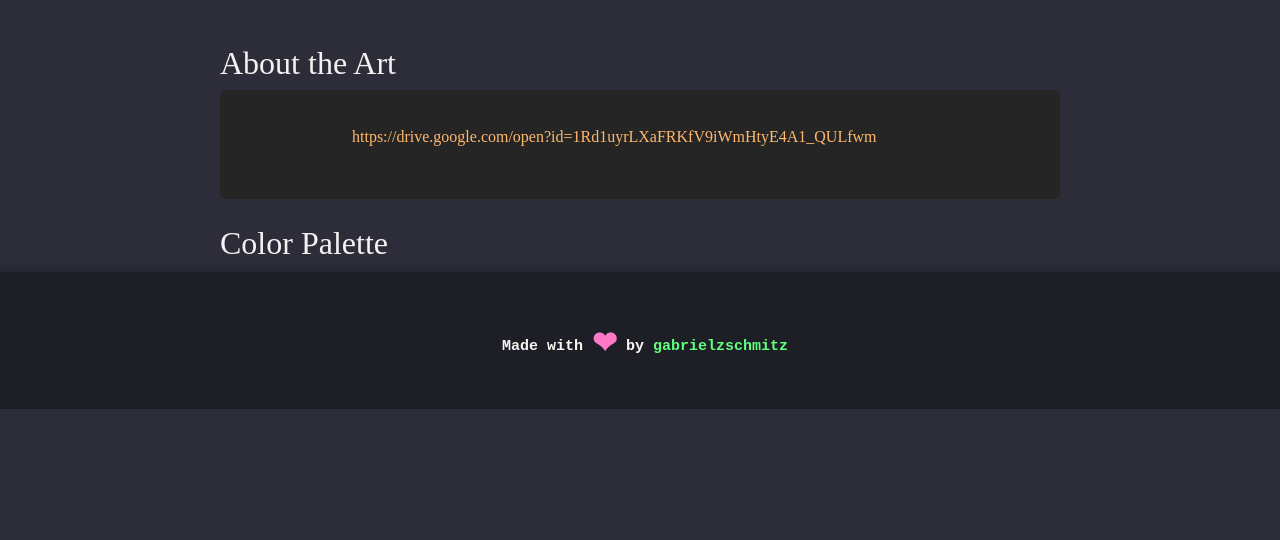
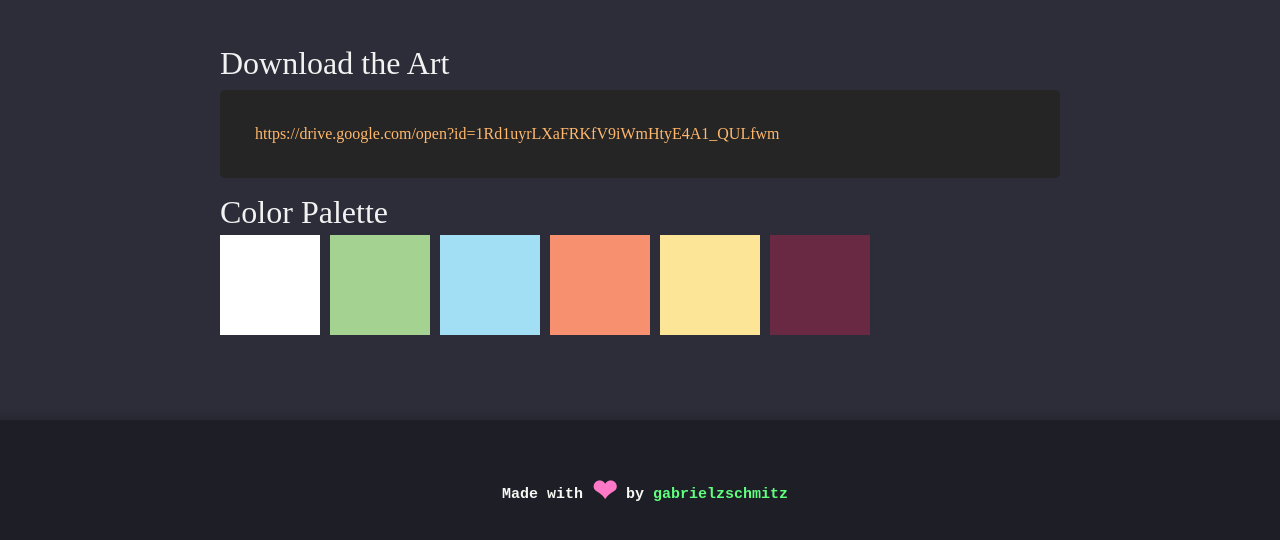
Before and after one commit to gabrielzschmitz/DRAWING-SITE, a plain HTML site: page pages/caterpie.html in a window 1280 px wide. Shown: the part 806-1346 px from the top of the page. Before the commit the page ends 1215 px from the top, so only its background shows below. Drawn offline with Linux system fonts and the light colour scheme; a web font is replaced by a local one.

Commit message:
Format Documents + Color Palettes and Easy Copy

```diff
--- a/css/color-palettes/color-palettes_caterpie.css
+++ b/css/color-palettes/color-palettes_caterpie.css
@@ -3,40 +3,89 @@
 
 
 /*color-palettes cfg*/
-.palette_wrap{
+#palettes{
     display: flex;
-    flex-direction: row;
-    flex-wrap: wrap;
+    justify-content: left;
+    padding-bottom: 100px;
+    width: 660px;
 }
-.palette_wrap .palette{
-    margin: 10px;
-    border-radius: 10px;
-    height: 150px;
-    width: 150px;
-    position: relative;
-    display: inline-block;
-    box-sizing: border-box;
+
+#palette-color1{
+    width: 100px;
+    height: 100px;
+    float: left;
+    margin-right: 10px;
+    background-color: #ffffff;
+    font-size: 0px;
+    display: flex;
+    justify-content: center;
 }
-.palette-color1{
-    background: #ffffffff;
+#palette-color2{
+    width: 100px;
+    height: 100px;
+    float: left;
+    margin-right: 10px;
+    background-color: #a4d291;
+    font-size: 0px;
+    display: flex;
+    justify-content: center;
 }
-.palette-color2{
-    background: #a4d291ff;
+#palette-color3{
+    width: 100px;
+    height: 100px;
+    float: left;
+    margin-right: 10px;
+    background-color: #a2dff4;
+    font-size: 0px;
+    display: flex;
+    justify-content: center;
 }
-.palette-color3{
-    background: #a2dff4ff;
+#palette-color4{
+    width: 100px;
+    height: 100px;
+    float: left;
+    margin-right: 10px;
+    background-color: #f7906f;
+    font-size: 0px;
+    display: flex;
+    justify-content: center;
 }
-.palette-color4{
-    background: #f7906fff;
+#palette-color5{
+    width: 100px;
+    height: 100px;
+    float: left;
+    margin-right: 10px;
+    background-color: #fce597;
+    font-size: 0px;
+    display: flex;
+    justify-content: center;
 }
-.palette-color5{
-    background: #fce597ff;
+#palette-color6{
+    width: 100px;
+    height: 100px;
+    float: left;
+    margin-right: 10px;
+    background-color: #692943;
+    font-size: 0px;
+    display: flex;
+    justify-content: center;
 }
-.palette-color6{
-    background: #692943ff;
+
+main{
+     padding-bottom: 175px;
+ }
+
+/*buttons*/
+button{
+    width: 100px;
+    height: 100px;
+    border: 0;
+    background-color: inherit;
+    color: transparent;
 }
-/*color-palettes cfg*/
-
-
-
-/*color-palettes animation*/
+button:hover{
+    color: #f8f8f2;
+    font-family: Fira Code, monospace;
+    font-weight: bold;
+    font-size: 16px;
+}
--- a/css/drawings_style.css
+++ b/css/drawings_style.css
@@ -173,20 +173,17 @@ p{
     margin: 0 0 .5em;
     padding: 0;
 }
-pre{
+code-container{
     background-color: #252525;
-    padding: 20px;
-    margin: 0 0 2em;
     border-radius: 5px;
-    white-space: pre-wrap;
-    word-wrap: break-word;
-    overflow-wrap: break-word;
+    display: flex;
+    justify-content: left;
+    padding: 35px;
 }
 code{
     color: #ffb86c;
     font-family: Source Sans Pro;
-    margin: 0;
-    padding: 0;
+    font-size: 16px;
 }
 /*Main*/
 
@@ -207,6 +204,7 @@ footer{
     top: 3px;
     font-size: 30px;
     color:#ff79c6;
+    font-family: Fira Code, monospace;
 }
 .author{
     color: #60ff7e;
--- /dev/null
+++ b/js/copy-js.js
@@ -0,0 +1,9 @@
+function myFunction(id) {
+    var x = document.getElementById(id).innerText;
+    var y = document.createElement("textarea");
+    document.body.appendChild(y);
+    y.value = x;
+    y.select();
+    document.execCommand("copy");
+    document.body.removeChild(y);
+}
--- a/pages/caterpie.html
+++ b/pages/caterpie.html
@@ -1,10 +1,14 @@
 <!DOCTYPE html>
 <html amp>
+
 <head>
     <meta charset="UTF-8">
     <title>Caterpie</title>
-        <link rel="stylesheet" type="text/css" href="../css/drawings_style.css"/>
-        <link rel="stylesheet" type="text/css" href="../css/color-palettes/color-palettes_caterpie.css"/>
+    <link rel="stylesheet" type="text/css" href="../css/drawings_style.css" />
+    <link rel="stylesheet" type="text/css" href="../css/color-palettes/color-palettes_caterpie.css" />
+    <link rel="stylesheet" href="../toast-alert-allert/allert.css">
+    <script src="../toast-alert-allert/allert.js"></script>
+    <script src="../js/copy-js.js"></script>
     <!--<meta http-equiv="refresh" content="1">-->
     <meta name="author" content="gabrielzschmitz">
     <meta name="description" content='"Caterpie" por gabrielzschmitz'>
@@ -34,29 +38,48 @@
             <img class="drawing" src="../img/drawings/caterpie_550.png" alt="Caterpie" title="Caterpie">
             <div class="instructions">
                 <h3 id="title">
-                        <a href="https://drive.google.com/open?id=1Rd1uyrLXaFRKfV9iWmHtyE4A1_QULfwm" title="Download Image" target="_blank">Caterpie</a>
+                    <a href="https://drive.google.com/open?id=1Rd1uyrLXaFRKfV9iWmHtyE4A1_QULfwm" title="Download Image"
+                        target="_blank">Caterpie</a>
                 </h3>
-                    <h4 id="About the Art">
-                        About the Art
+                <h4 id="Download the Art">
+                    Download the Art
                 </h4>
                 <p>
 
                 </p>
-                    <pre>
+                <code-container>
                     <code>
                             https://drive.google.com/open?id=1Rd1uyrLXaFRKfV9iWmHtyE4A1_QULfwm
                         </code>
-                    </pre>
+                </code-container>
                 <h4 id="Color Palette">
                     Color Palette
                 </h4>
-                    </div class="palette_wrap">
-                        <div class="palette-color1"></div>
-                        <div class="palette-color2"></div>
-                        <div class="palette-color3"></div>
-                        <div class="palette-color4"></div>
-                        <div class="palette-color5"></div>
-                        <div class="palette-color6"></div>
+            </div id="palettes">
+            <div id="palette-color1">#ffffff
+                <button onclick="myFunction('palette-color1')">Copy</button>
+            </div>
+
+            <div id="palette-color2">#a4d291
+                <button onclick="myFunction('palette-color2')">Copy</button>
+            </div>
+
+            <div id="palette-color3">#a2dff4
+                <button onclick="myFunction('palette-color3')">Copy</button>
+            </div>
+
+            <div id="palette-color4">#f7906f
+                <button onclick="myFunction('palette-color4')">Copy</button>
+            </div>
+
+            <div id="palette-color5">#fce597
+                <button onclick="myFunction('palette-color5')">Copy</button>
+            </div>
+
+            <div id="palette-color6">#692943
+                <button onclick="myFunction('palette-color6')">Copy</button>
+            </div>
+
             </div>
             </div>
         </main>
@@ -74,4 +97,5 @@
 
     </section>
 </body>
+
 </html>
```
Also changed, not shown: index.html (+7 -3 lines). Lines whose indentation alone changed are shown as unchanged.
